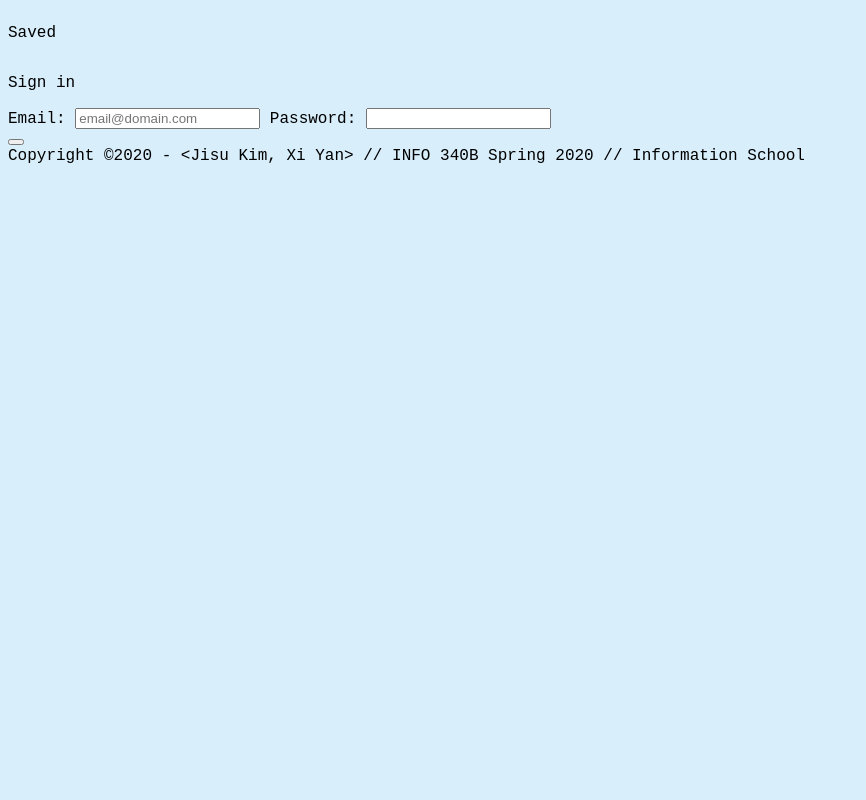
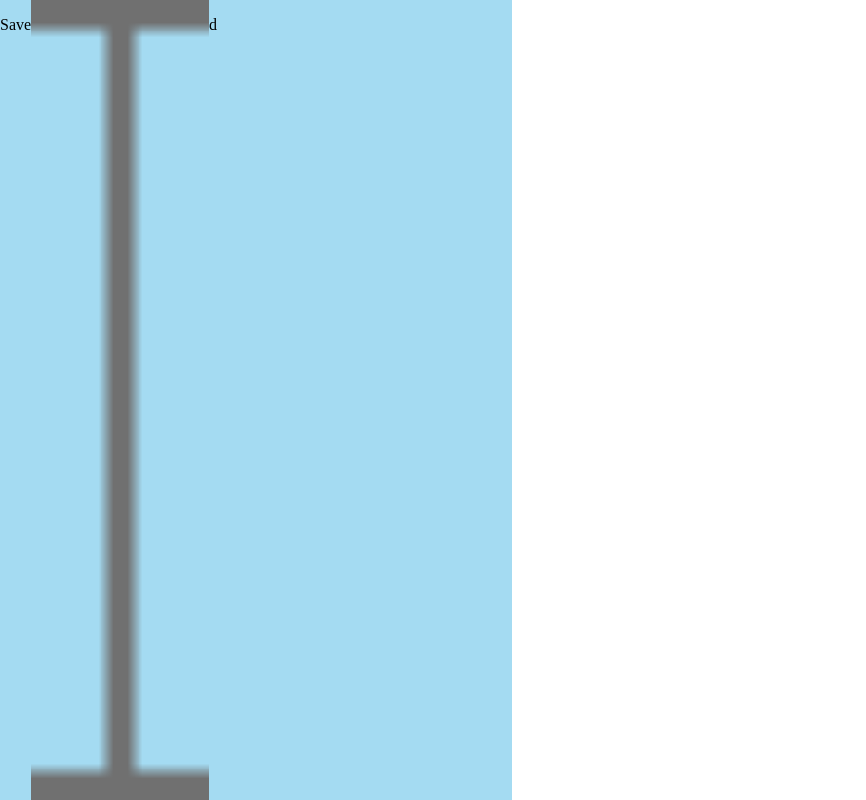
Before and after one commit to info340b-sp20/project-1-Nellyan4, a website: page welcomepage.html in a window 1280 px wide. Shown: the whole page, without its empty margins (0-866 px from the left). Drawn offline with Linux system fonts and the light colour scheme.

Commit message:
no message

```diff
--- a/css/style.css
+++ b/css/style.css
@@ -25,7 +25,3 @@ section {
     padding: 12px;
     text-decoration: none;
 }
-
-.side {
-    display: flex;
-}
--- /dev/null
+++ b/css/welcome.css
@@ -0,0 +1,27 @@
+* {
+    box-sizing: border-box;
+}
+
+.welcome-container {
+    display: flex;
+    flex-direction: row;
+    justify-content: flex-start;
+    align-items: stretch;
+}
+
+.side {
+    display: flex;
+    position: fixed;
+    left: 0px;
+    top: 0px;
+    width: 40%;
+    height: 100%;
+    background-color: #A4DBF2;
+    text-align: center;
+}
+
+.info {
+    display: flex;
+    flex-direction: column;
+    text-align: center;
+}
--- a/welcomepage.html
+++ b/welcomepage.html
@@ -7,17 +7,18 @@
     <meta name="description" content="The index page for the website SaveD - INFO 340 Spring">
     <title>Welcome page</title>
 
-    <link rel="stylesheet" href="css/style.css">
+    <link rel="stylesheet" href="css/welcome.css">
     <link rel="icon" href="/img/iconfinder_General_Office_02_2530842.png">
 </head>
 <body>
     <main class="welcome-container">
     <div class="side">
         <p class="save">Save</p>
+        <img src="img/cursor@2x.png" alt="cursor">
         <p class="d">d</p>
     </div>
-        <p class="sign-in">Sign in</p>
-        <div>
+        <div class="info">
+            <p class="sign-in">Sign in</p>
             <label for="email_input">Email:</label>
             <input name="email" type="email" id="email_input" placeholder="email@domain.com">
             <label for="password_input">Password:</label>
@@ -27,6 +28,5 @@
             <button type="sign-in"><i aria-label="Sign-in"></i></button>
         </div>
     </main>
-    <footer>Copyright &copy;2020 - &lt;Jisu Kim, Xi Yan&gt; // INFO 340B Spring 2020 // Information School</footer>
 </body>
 </html>
```
